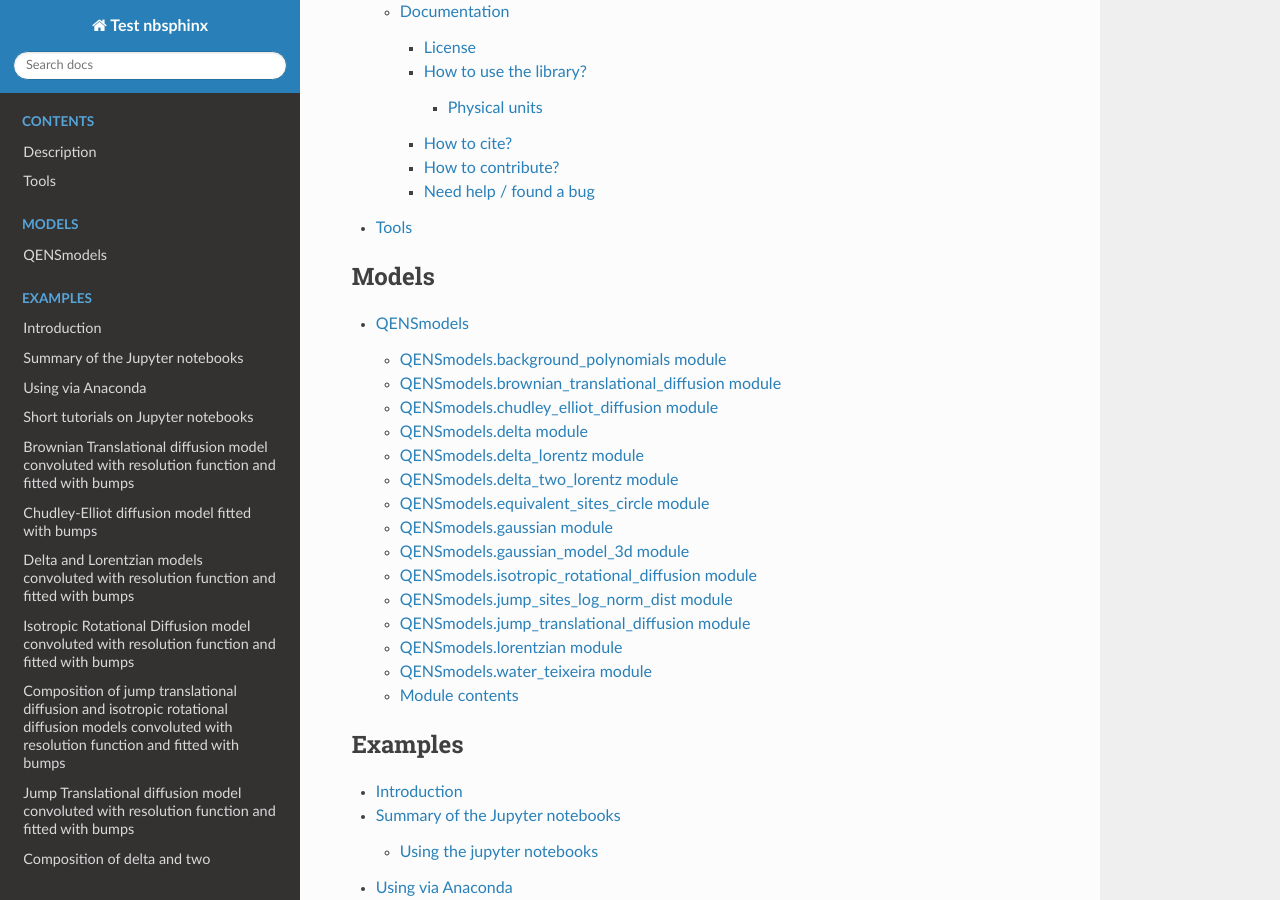
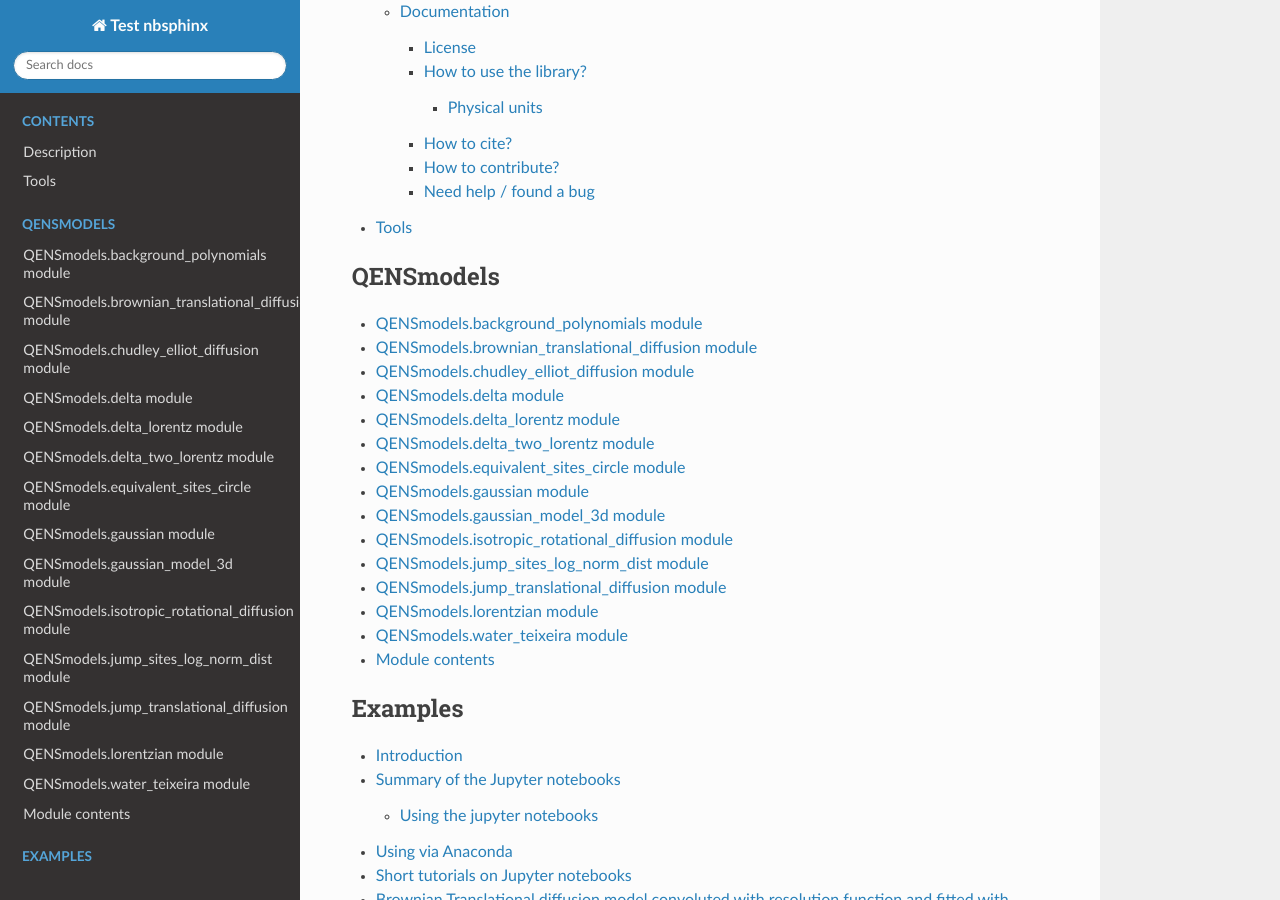
Before and after one commit to celinedurniak/test_nbsphinx, a Sphinx documentation site: the page built from docs/index.rst, in a window 1280 px wide and 900 px high, scrolled down 388 px. Built offline with Sphinx 7.4.7 and the Read the Docs theme 2.0.0, drawn with Linux system fonts in a browser that asks for light colours; some of the changed text lies outside the part shown.

Commit message:
Removed section for models in docs

```diff
--- a/docs/QENSmodels.rst
+++ b/docs/QENSmodels.rst
@@ -1,8 +1,3 @@
-.. QENSmodels package
-..   ==================
-
-.. Submodules
-.. ----------
 
 QENSmodels.background\_polynomials module
 -----------------------------------------
--- a/docs/index.rst
+++ b/docs/index.rst
@@ -9,10 +9,11 @@ Welcome to Test nbsphinx's documentation!
    tools
 
 .. toctree::
-   :caption: Models
+   :caption: QENSmodels
    :maxdepth: 3
 
-   modules
+   QENSmodels
+..   modules
 
 .. toctree::
    :caption: Examples
```
